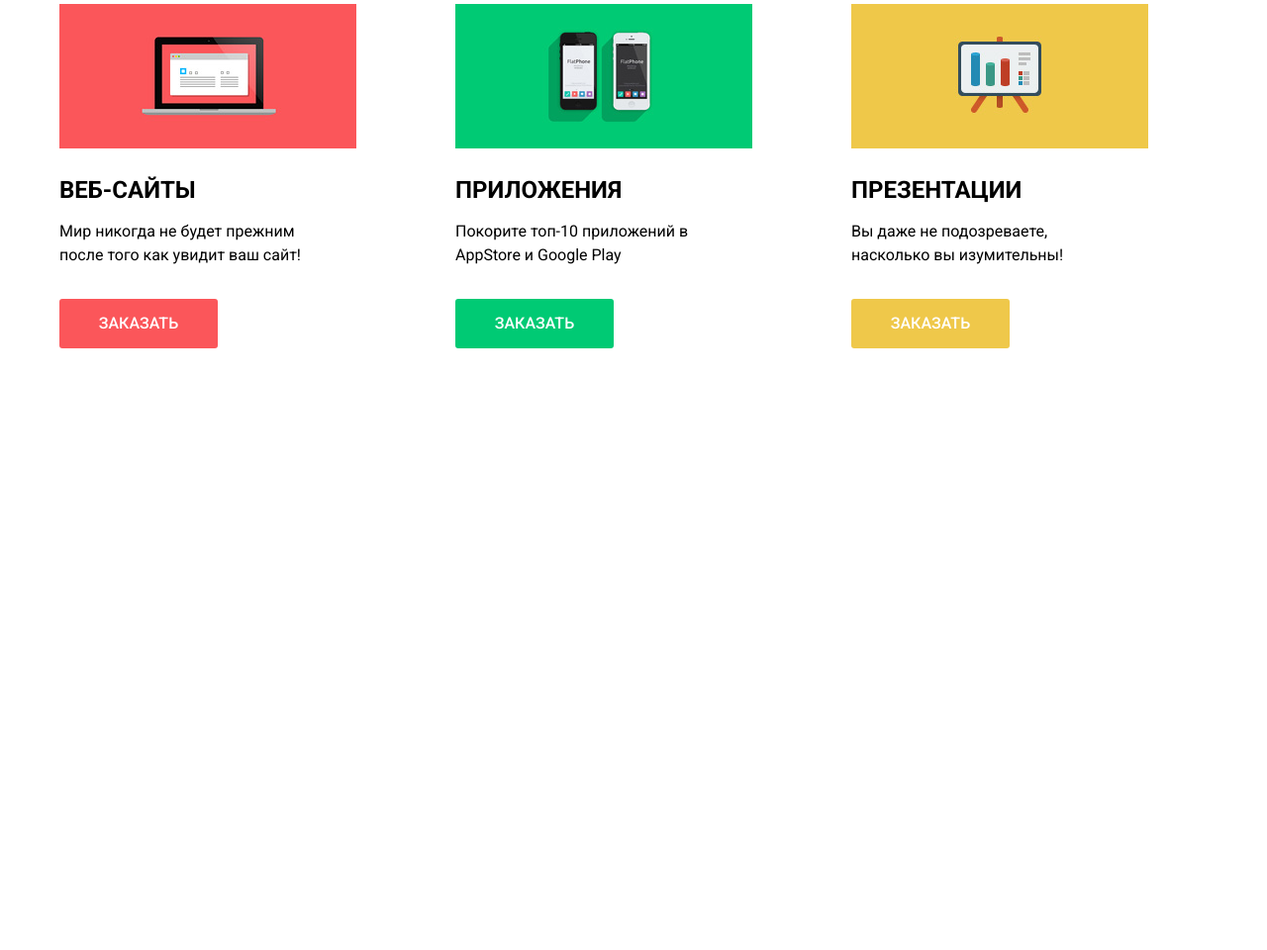
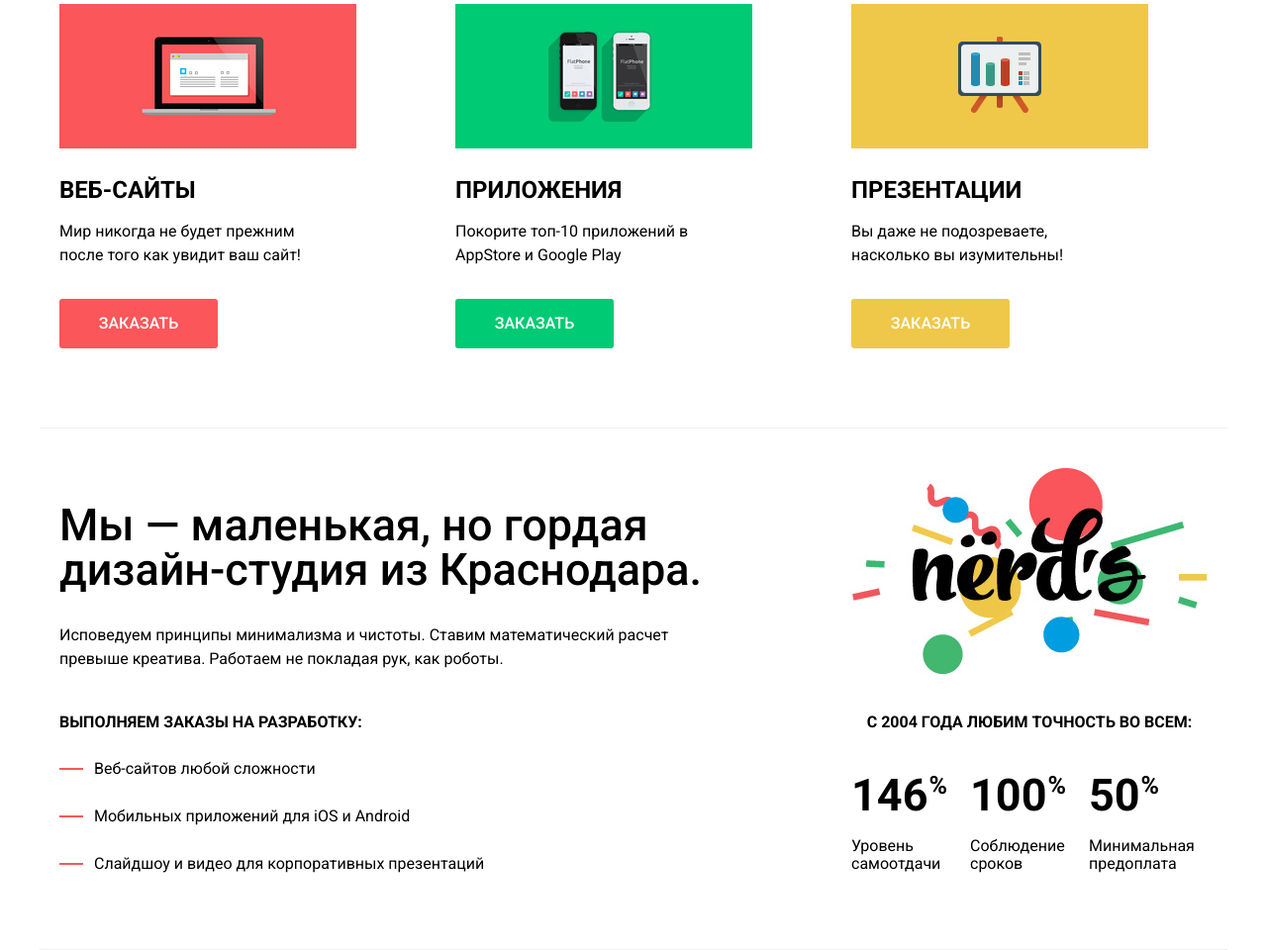
Before and after one commit to EfimovaN/design-studio, a plain HTML site: page index.html in a window 1280 px wide. Shown: the part 621-1581 px from the top of the page at 99% size. Before the commit the page ends 1053 px from the top, so only its background shows below. Drawn offline with nearby package versions, Linux system fonts and the light colour scheme.

Commit message:
Features

```diff
--- a/css/main.css
+++ b/css/main.css
@@ -334,3 +334,102 @@ html {box-sizing: border-box;
 .btn-present:hover,
 .btn-present:focus {background-color: #eab534;}
 .btn-present:active {background-color: #e5a722;}
+
+/* Features */
+
+.features {
+  display: flex;
+  justify-content: space-between;
+  padding: 30px 20px 50px 20px;
+  border-top: 1px solid #eeeeee;
+  border-bottom: 1px solid #eeeeee;
+}
+
+.features-left {
+  margin: 0;
+  padding: 0;
+  width: 660px;
+}
+
+.features-right {
+  padding-top: 10px;
+  width: 360px;
+}
+
+.features-slogan {
+  margin-bottom: 32px;
+  font-size: 45px;
+  line-height: 45px;
+  font-weight: 500;
+}
+
+.features-orders {
+  margin-top: 40px;
+  margin-bottom: 23px;
+  font-size: 16px;
+  line-height: 24px;
+  font-weight: 700;
+  text-transform: uppercase;
+}
+
+.order-list {
+  list-style: none;
+  margin: 0;
+  padding: 0;
+}
+
+.order-item {
+  margin-bottom: 24px;
+}
+
+.order-item::before {
+  content: "";
+  display: inline-block;
+  vertical-align: middle;
+  margin-right: 7px;
+  margin-top: -2px;
+  width: 24px;
+  height: 2px;
+  background-color:  #fb565a;
+}
+
+.indicators-title {
+  margin-top: 30px;
+  text-align: center;
+  font-size: 16px;
+  line-height: 24px;
+  font-weight: 700;
+  text-transform: uppercase;
+}
+
+.indicators-list {
+  display: flex;
+  margin: 0;
+  margin-top: 50px;
+  padding: 0;
+  list-style: none;
+}
+
+.indicators-list li {
+  max-width: 105px;
+  margin-right: 15px;
+}
+
+.indicator-value {
+  font-size: 45px;
+  font-weight: 700;
+}
+
+.indicator-percent {
+  position: relative;
+  top: -10px;
+  left: -3px;
+  vertical-align: top;
+  font-size: 25px;
+  font-weight: 700;
+}
+
+.indicators-list p {
+  line-height: 18px;
+  margin-top: 20px;
+}
--- a/index.html
+++ b/index.html
@@ -99,6 +99,57 @@
         </ul>
       </section>
 
+      <section class="features">
+        <h2 class="visually-hidden">Описание услуг студии</h2>
+        <div class="features-left">
+          <p class="features-slogan">
+            Мы — маленькая, но гордая дизайн-студия из Краснодара.
+          </p>
+          <p>
+            Исповедуем принципы минимализма и чистоты.
+            Ставим математический расчет превыше креатива.
+            Работаем не покладая рук, как роботы.
+          </p>
+          <p class="features-orders">
+              Выполняем заказы на разработку:
+          </p>
+          <ul class="order-list">
+            <li class="order-item">
+              Веб-сайтов любой сложности
+            </li>
+            <li class="order-item">
+              Мобильных приложений для iOS и Android
+            </li>
+            <li class="order-item">
+              Слайдшоу и видео для корпоративных презентаций
+            </li>
+          </ul>
+        </div>
+        <div class="features-right">
+          <img class="features-logo" src="img/nerds-illustration.jpg" width="360" height="208" alt="Илюстрация «Нёрдс»">
+          <h3 class="indicators-title">
+            с 2004 года любим точность во всем:
+          </h3>
+          <ul class="indicators-list">
+            <li>
+              <span class="indicator-value">146</span>
+              <span class="indicator-percent">%</span>
+              <p>Уровень самоотдачи</p>
+            </li>
+            <li>
+              <span class="indicator-value">100</span>
+              <span class="indicator-percent">%</span>
+              <p>Соблюдение  сроков</p>
+            </li>
+            <li>
+              <span class="indicator-value">50</span>
+              <span class="indicator-percent">%</span>
+              <p>Минимальная предоплата</p>
+            </li>
+          </ul>
+        </div>
+      </section>
+
 
 
     </main>
```
Also changed, not shown: img/nerds-illustration.jpg (added).
